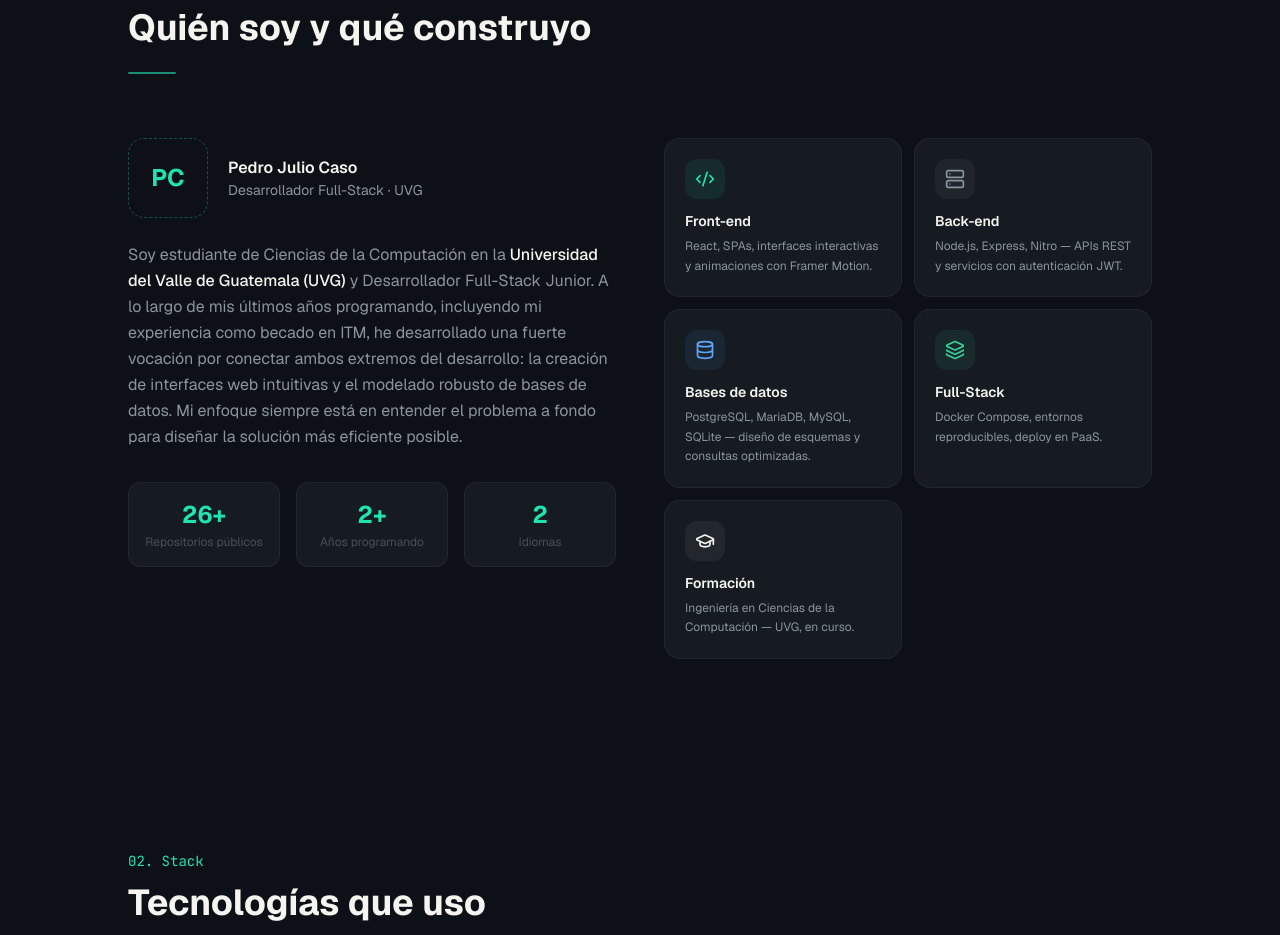
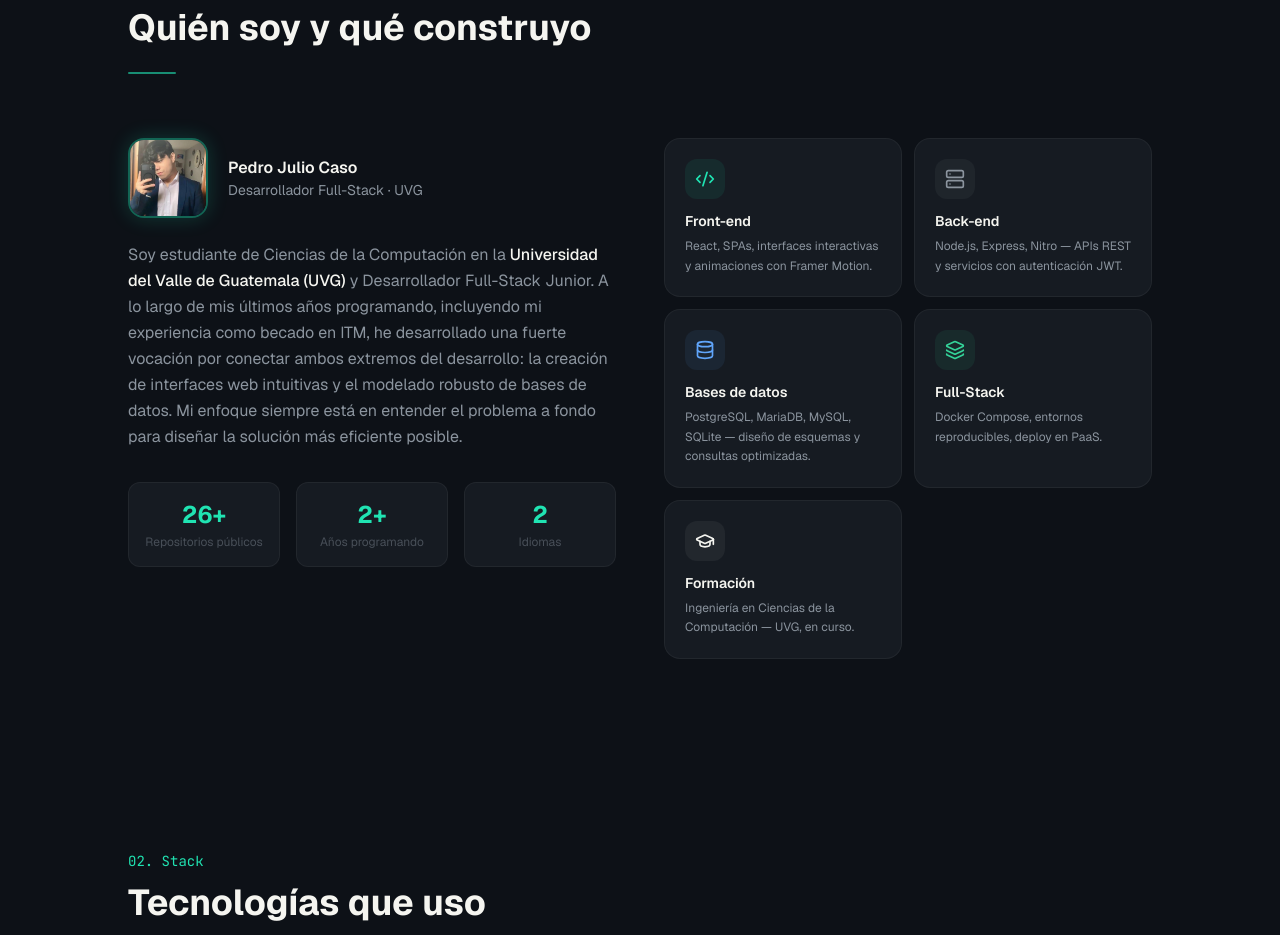
Before and after one commit to Pxdro-410/portafolio-PedroCaso, a React (Vite) app: page / in a window 1280 px wide. Shown: the part 920-1855 px from the top of the page. Built offline with nearby package versions, Linux system fonts and the light colour scheme.

Commit message:
feat: agregacion de contenido personal en assets y en la seccion about

```diff
--- a/src/components/sections/About.jsx
+++ b/src/components/sections/About.jsx
@@ -1,10 +1,7 @@
 import { motion } from 'framer-motion'
 import { useScrollReveal } from '../../hooks/useScrollReveal'
 import { GraduationCap, Code2, Database, Layers, Server } from 'lucide-react'
-
-// ⚠️  Coloca tu foto en src/assets/foto.jpg (o .png) y descomenta el import:
-// import fotoPerfil from '../../assets/foto.jpg'
-const fotoPerfil = null // Elimina esta línea cuando tengas la foto
+import fotoPerfil from '../../assets/foto.jpg'
 
 const HIGHLIGHTS = [
   {
```
Also changed, not shown: src/data/projects.js (+4 -10 lines), src/assets/Foto.jpg (added).
